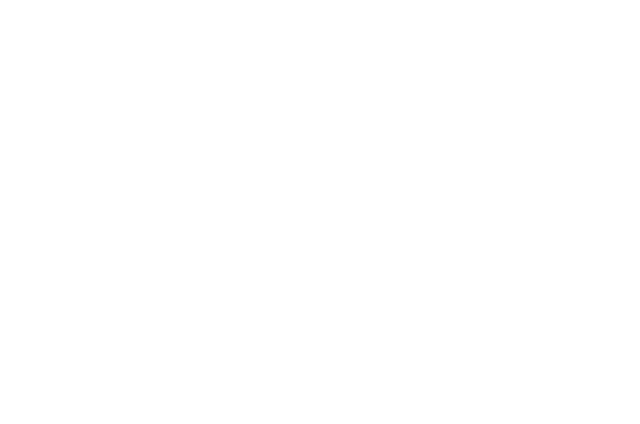
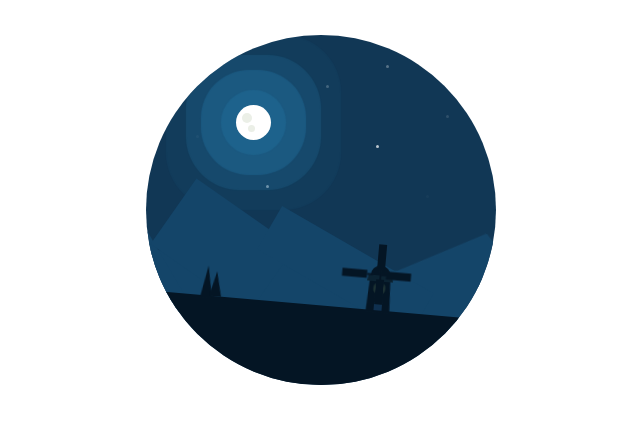
Before and after one commit to Shivam0Anand/Night, a plain HTML site: page index.html in a window 1280 px wide. Shown: the whole page, without its empty margins (319-959 px from the left). Drawn offline with Linux system fonts and the light colour scheme.

Commit message:
add scenery type svg made in css

```diff
--- a/index.html
+++ b/index.html
@@ -8,6 +8,40 @@
     <title>Night</title>
 </head>
 <body>
+    <div class="mycanvas">
 
+        <!-- Stars -->
+
+        <div class="star s1"></div>
+        <div class="star s2"></div>
+        <div class="star s3"></div>
+        <div class="star s4"></div>
+        <div class="star s5"></div>
+        <div class="star s6"></div>
+        <div class="star s7"></div>
+        <div class="moon1"></div>
+        <div class="moon"></div>
+
+        <div class="mountains">
+            <div class="m1"></div>
+            <div class="m2"></div>
+            <div class="m3"></div>
+            <div class="m4"></div>
+        </div>
+        <div class="land">
+            <div class="windmill">
+                <div class="light"></div>
+                <div class="door"></div>
+                <div class="top"></div>
+                <div class="blades">
+                    <div class="b1 b11"></div>
+                    <div class="b1 b12"></div>
+                    <div class="b1 b13"></div>
+                    <div class="b1 b14"></div>
+                </div>
+            </div>
+            <div class="tree"></div>
+        </div>
+    </div>
 </body>
 </html>
--- a/style.css
+++ b/style.css
@@ -0,0 +1,291 @@
+body{
+    padding: 0;
+    margin: 0;
+}
+.mycanvas{
+    background-color: #113755;
+    height: 350px;
+    width: 350px;
+    border-radius: 50%;
+    position: absolute;
+    margin: auto;
+    left: 0;
+    right: 0;
+    top: 35px;
+    overflow: hidden;
+    z-index: 1;
+}
+.star{
+    height: 3px;
+    width: 3px;
+    background-color: white;
+    position: absolute;
+    border-radius: 50%;
+    opacity: 1;
+}
+.s1{
+    top: 80px;
+    left: 300px;
+    opacity: 0.9;
+    animation: blink 800ms ease-in-out;
+    animation-iteration-count: infinite;
+}
+.s2{
+    top: 100px;
+    left: 50px;
+    opacity: 0.8;
+    animation: blink 1200ms ease-in-out;
+    animation-iteration-count: infinite;
+}
+.s3{
+    left: 120px;
+    top: 150px;
+    opacity: 0.5;
+    animation: blink 900ms ease-in-out;
+    animation-iteration-count: infinite;
+}
+.s4{
+    left: 180px;
+    top: 50px;
+    opacity: 0.6;
+    animation: blink 1500ms ease-in-out;
+    animation-iteration-count: infinite;
+}
+.s5{
+    left: 230px;
+    top: 110px;
+    animation: blink 1900ms ease-in-out;
+    animation-iteration-count: infinite;
+}
+.s6{
+    left: 280px;
+    top: 160px;
+    opacity: 0.2;
+    animation: blink 1600ms ease-in-out;
+    animation-iteration-count: infinite;
+}
+.s7 {
+    left: 240px;
+    top: 30px;
+    animation: blink 2100ms ease-in-out;
+    animation-iteration-count: infinite;
+}
+
+@keyframes blink{
+    0% {
+        opacity: 0;
+    }
+    100% {
+        opacity: 1;
+    }
+}
+.moon{
+    height: 35px;
+    width: 35px;
+    background: #fff;
+    border-radius: 50%;
+    position: absolute;
+    left: 90px;
+    top: 70px;
+    box-shadow: 0 0 1px 15px rgba(32, 105, 149, 0.6),
+                0 0 1px 35px rgba(32, 105, 149, 0.5),
+                0 0 1px 50px rgba(32, 105, 149, 0.3),
+                0 0 1px 70px rgba(32, 105, 149, 0.1);
+}
+.moon:before{
+    position: absolute;
+    content: "";
+    background-color: #EBEFE7;
+    height: 10px;
+    width: 10px;
+    border-radius: 50%;
+    top:8px;
+    left: 6px;
+}
+.moon::after{
+    position: absolute;
+    content: "";
+    background: #EBEFE7;
+    height: 7px;
+    width: 7px;
+    border-radius: 50%;
+    top: 20px;
+    left:12px;
+}
+.mountains{
+    position: absolute;
+    height: 60px;
+    width: 450px;
+    background: #144569;
+    bottom: 65px;
+    right: 0;
+    transform: rotate(5deg);
+}
+.m1{
+    height: 0;
+    width: 0;
+    position: absolute;
+    border-bottom: 70px solid #144569;
+    border-left: 25px solid transparent;
+    border-right: 50px solid transparent;
+    left: 70px;
+    bottom: 10px;
+}
+.m2{
+    height: 80px;
+    width: 120px;
+    background-color: #144569;
+    position: absolute;
+    left: 113px;
+    bottom: 30px;
+    transform: rotate(30deg);
+}
+.m3{
+    height: 50px;
+    width: 175px;
+    background: #144569;
+    position: absolute;
+    left: 210px;
+    bottom: 30px;
+    transform: rotate(25deg);
+}
+.m4{
+    border-bottom: 55px solid #144569;
+    border-left: 105px solid transparent;
+    border-right: 50px solid transparent;
+    position: absolute;
+    left: 330px;
+    bottom: 50px;
+}
+.land{
+    height: 80px;
+    width: 450px;
+    background: #041524;
+    position: absolute;
+    bottom: -5px;
+    transform: rotate(5deg);
+}
+.windmill{
+    height: 0;
+    width: 20px;
+    border-bottom: 38px solid #041524;
+    border-left: 2.5px solid transparent;
+    border-right: 2.5px solid transparent;
+    position: absolute;
+    bottom: 78px;
+    right: 210px;
+}
+.windmill::before{
+    position: absolute;
+    content: "";
+    background: #041524;
+    height: 10px;
+    width: 20px;
+    bottom: -1px;
+    left: 0.2px;
+    border-radius: 20px 20px 0 0;
+}
+.top{
+    position: absolute;
+    content: "";
+    width: 24px;
+    height: 0;
+    border-bottom: 6px solid #0B2231;
+    border-left: 1px solid transparent;
+    border-right: 1px solid transparent;
+    position: absolute;
+    right: -3.2px;
+    top: 1px;
+}
+.light{
+    height: 4px;
+    width: 4px;
+    background: #8DAF76;
+    position: absolute;
+    top: 12px;
+    left: 8px;
+    border-radius: 50%;
+    box-shadow: 0 0 1px 2px rgba(141, 175, 118, 0.3),
+                0 0 1px 4px rgba(141, 175, 118, 0.2);
+}
+.door{
+    background: #0f304f;
+    height: 8px;
+    width: 8px;
+    position: absolute;
+    bottom: -36px;
+    left: 5.5px;
+    border-radius: 10px 10 px 0 0;
+}
+.blades{
+    height: 60px;
+    width: 60px;
+    position: absolute;
+    bottom: -30px;
+    left: -20px;
+    animation: rotate 5s infinite linear;
+}
+@keyframes rotate{
+    100%{
+        transform: rotate(360deg);
+    }
+}
+.b1{
+    height: 25px;
+    width: 8px;
+    background: #041524;
+    position: absolute;
+}
+.b1::before{
+    position: absolute;
+    content: "";
+    background: #041524;
+    height: 6px;
+    width: 1.5px;
+    top: 25px;
+    left: 3px;
+}
+.b11{
+    margin: auto;
+    left: 0;
+    right: 0;
+}
+.b12{
+    margin: auto;
+    top: 0;
+    bottom: 0;
+    transform: rotate(-90deg);
+}
+.b13{
+    margin: auto;
+    left: 0;
+    right: 0;
+    bottom: 0;
+    transform: rotate(180deg);
+}
+.b14{
+    margin: auto;
+    top: 0;
+    bottom: 0;
+    transform: rotate(90deg);
+    right: 8px;
+}
+.tree{
+    position: absolute;
+    height: 0;
+    width: 0;
+    border-bottom: 32px solid #041524;
+    border-left: 6px solid transparent;
+    border-right: 6px solid transparent;
+    left: 50px;
+    bottom: 78px;
+}
+.tree::before{
+    position: absolute;
+    content: "";
+    border-bottom: 25px solid #041524;
+    border-left: 6px solid transparent;
+    border-right: 6px solid transparent;
+    bottom: -30px;
+    left: 3px;
+}
```
